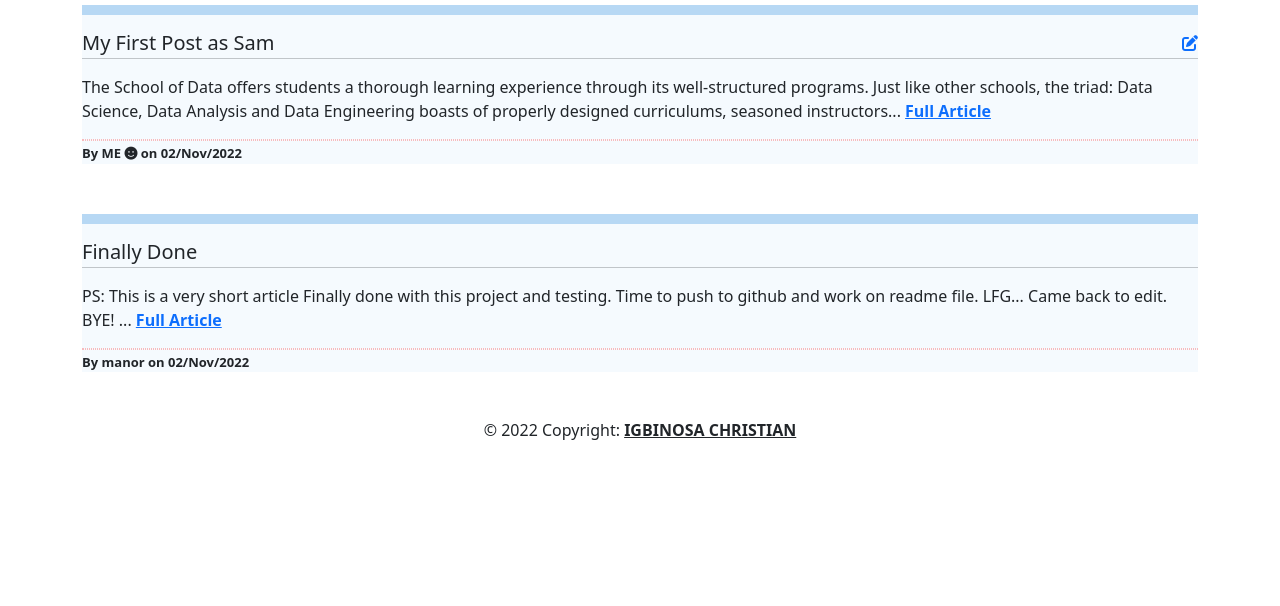
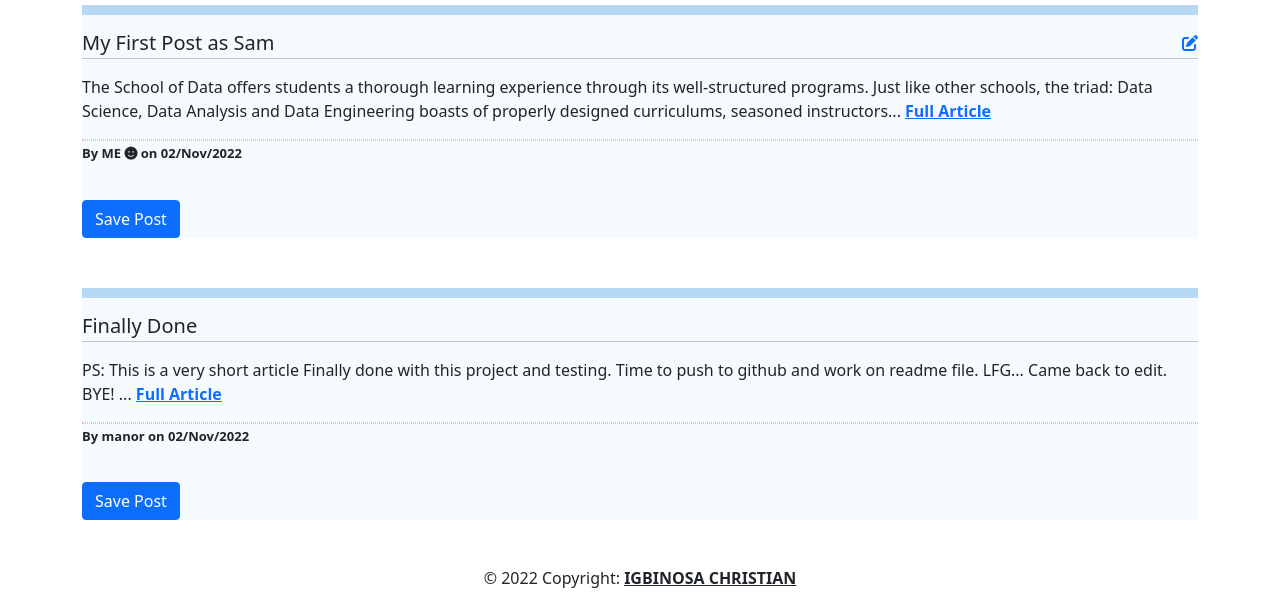
Before and after one commit to Igbinosa-Christian/AltBlog, a Flask app: page / in a window 1280 px wide. Shown: the part 240-846 px from the top of the page. Before the commit the page ends 680 px from the top, so only its background shows below. Run offline with Flask 3, Linux system fonts and the light colour scheme; a user stored in the database is signed in; data comes from the database, SQL or seed files in the repository; parts of the project's set-up code (start-up, migrations or seed data) failed here and were passed over; some libraries are stand-ins or nearby versions.

Commit message:
Created the save post block

```diff
--- a/templates/index.html
+++ b/templates/index.html
@@ -43,7 +43,7 @@
                     <!-- Add Edit button if logged in user owns the post/article -->
                     {%if current_user.username == post.author%}
                         <div class="edit">
-                            <a href="/update/{{post.id}}"><i class="fa-solid fa-pen-to-square"></i></a>
+                            <a href="/update/{{post.id}}/"><i class="fa-solid fa-pen-to-square"></i></a>
                         </div>
                     {%endif%}
                 </div>
@@ -66,6 +66,18 @@
                     {%else%}
                         <p>By {{post['author']}} on {{post['date'].strftime('%d/%b/%Y')}}</p>
                     {%endif%}
+
+                    <!-- Save Post -->
+                    <form action="/save_post/{{post.id}}" method="POST" class="save_form">
+
+                        <div>
+                            <div>
+                                <input id="submit" type="submit" class="btn btn-primary" value="Save Post">
+                            </div>
+                        </div>
+
+                    </form>
+
                 </div>
 
             </div>
```
